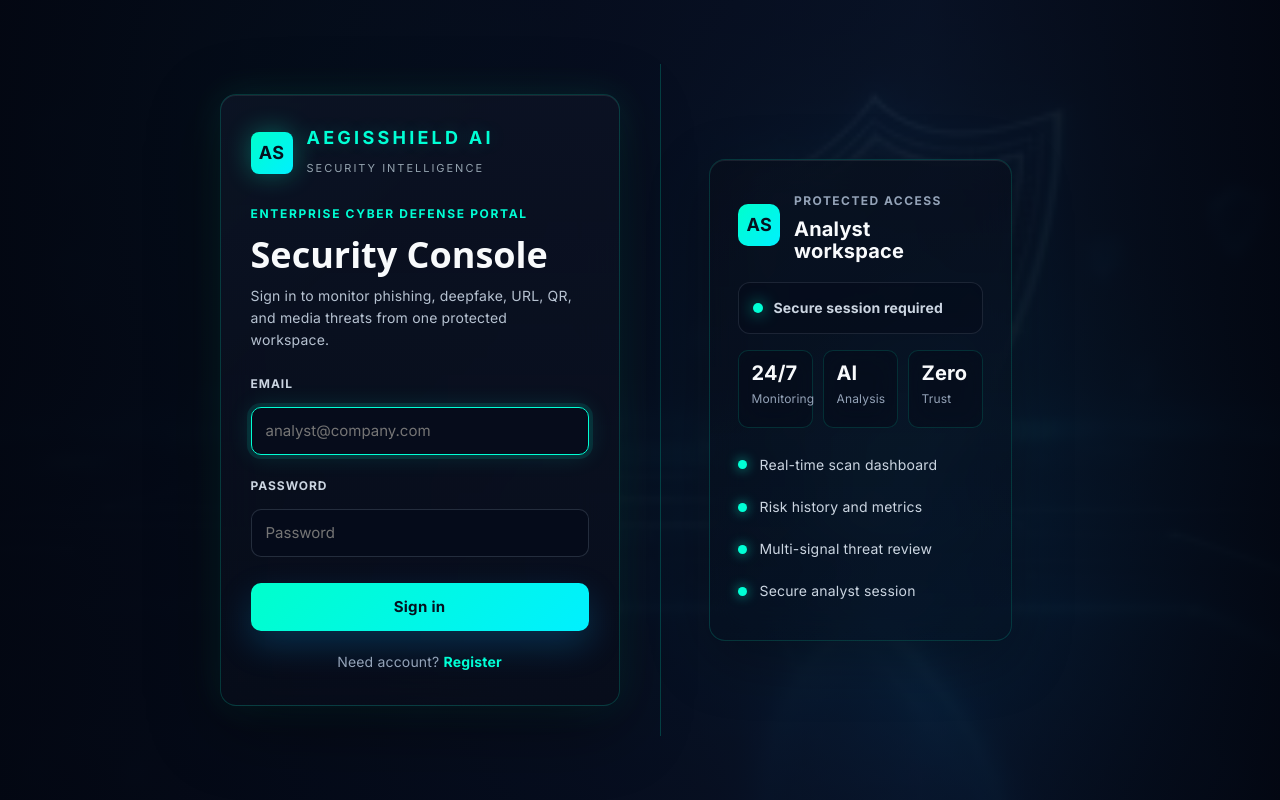
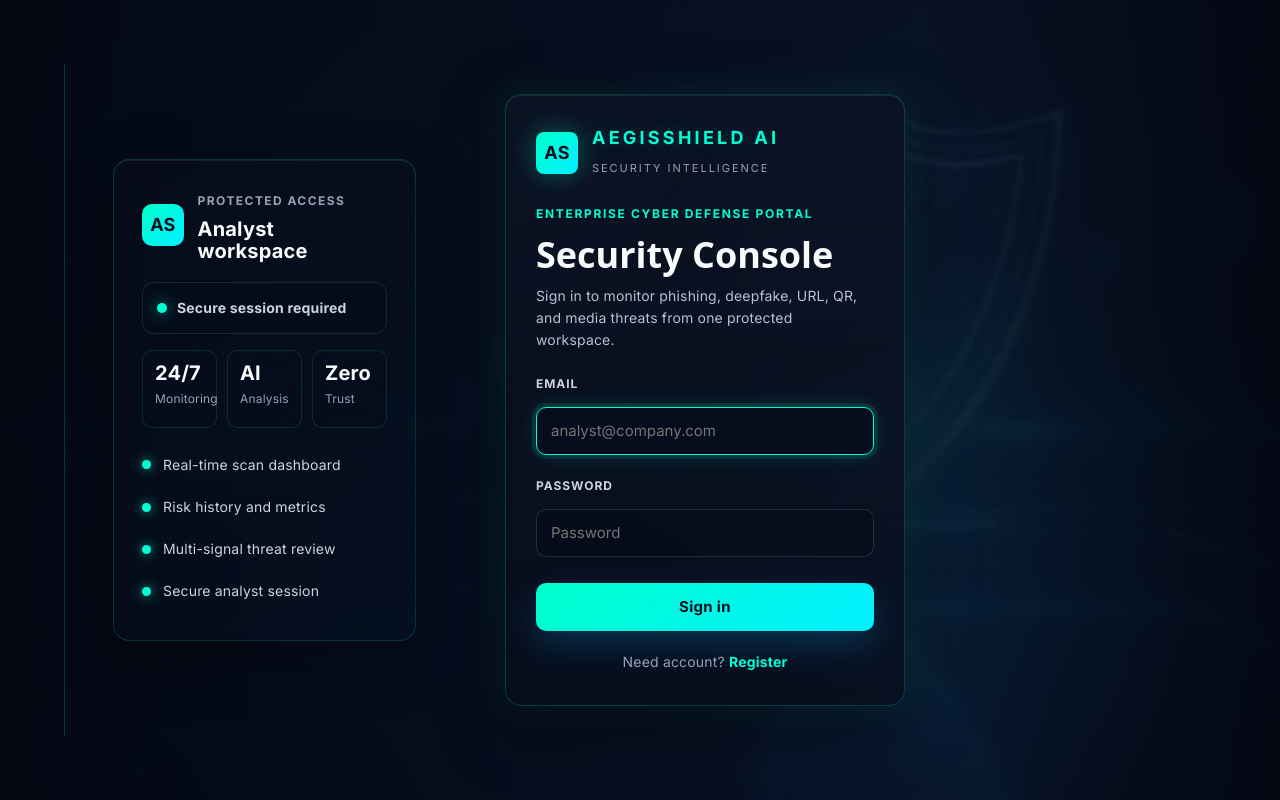
Before and after one commit to KYABARSHINAVYA/CyberAegis-AI, a React (Vite) app in the folder frontend/: page /login in a window 1280 px wide. Built offline with nearby package versions, Linux system fonts and the light colour scheme; no server answers.

Commit message:
commit changes

```diff
--- a/frontend/src/index.css
+++ b/frontend/src/index.css
@@ -231,7 +231,7 @@ code {
   height: 100vh;
   grid-template-columns: minmax(360px, 400px) minmax(320px, 400px);
   align-items: center;
-  justify-content: center;
+  justify-content: start;
   gap: clamp(22px, 3.2vw, 44px);
   padding: clamp(28px, 5vw, 72px);
   isolation: isolate;
@@ -257,8 +257,8 @@ code {
 
 .auth-panel-login {
   width: min(100%, 400px);
-  grid-column: 1;
-  justify-self: end;
+  grid-column: 2;
+  justify-self: start;
   padding: 30px;
   border-radius: 16px;
   border: 1px solid rgba(0, 255, 204, 0.18);
@@ -370,7 +370,7 @@ code {
 .auth-login-hero {
   min-height: auto;
   width: min(100%, 400px);
-  grid-column: 2;
+  grid-column: 1;
   grid-row: 1;
   justify-self: start;
   padding: 0;
```
